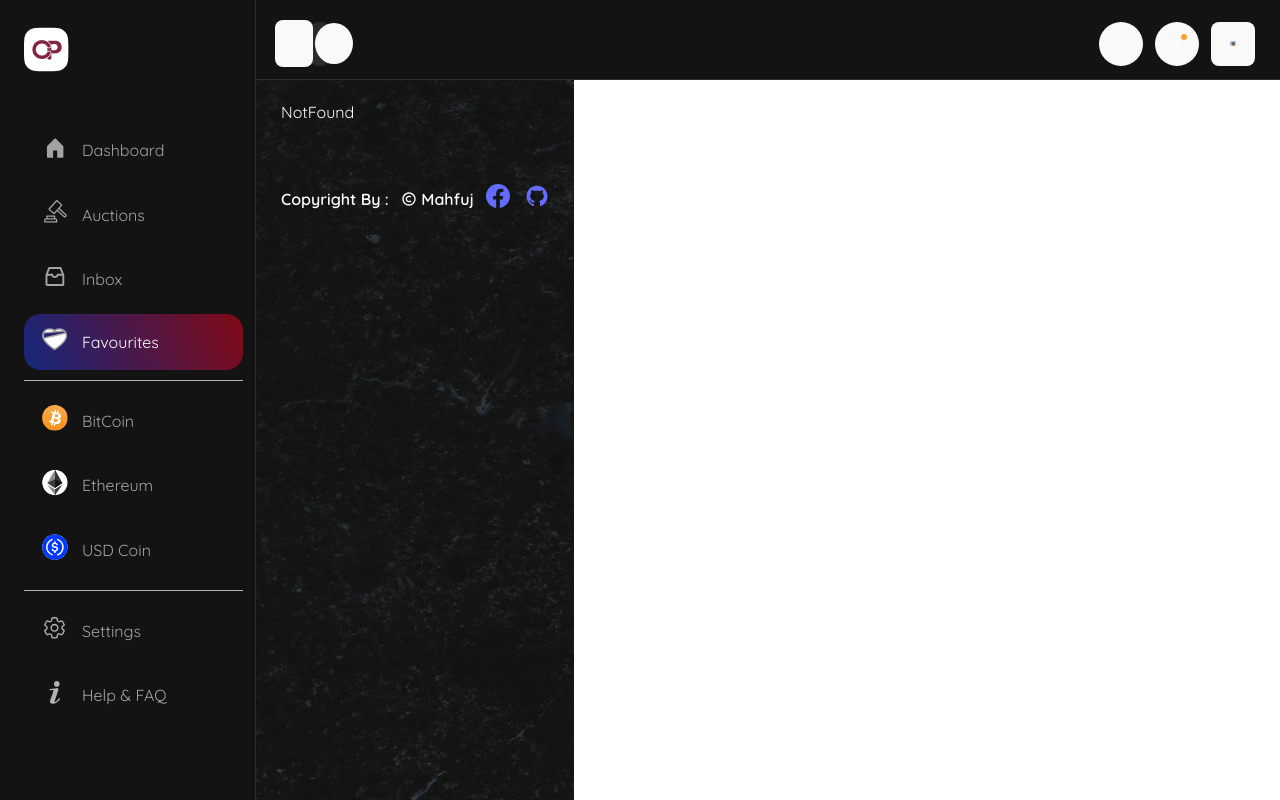
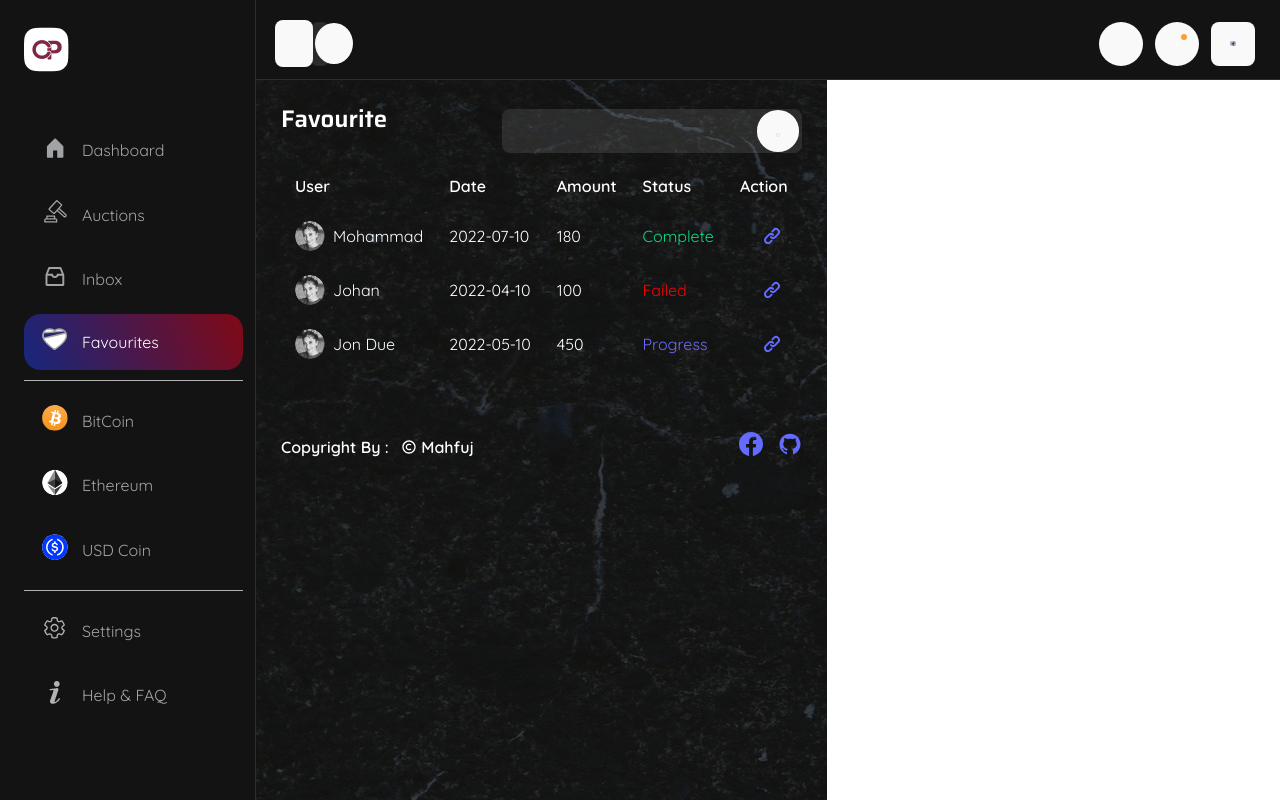
Before and after one commit to mahfuj890/NFT-Dashboard-React, a React (Vite) app: page /favourites in a window 1280 px wide. Built offline with nearby package versions, Linux system fonts and the light colour scheme.

Commit message:
favourite page

```diff
--- a/src/App.jsx
+++ b/src/App.jsx
@@ -15,6 +15,7 @@ import { SliderContextProvider } from "./Context/SliderContext";
 import { AuctionsTableContenxtProvider } from "./Context/AuctionsTableContenxt";
 import { FormContextProvider } from "./Context/FormContext";
 import Inbox from "./Pages/Inbox";
+import Favourites from "./Pages/Favourites";
 function App() {
   return (
     <div
@@ -30,6 +31,7 @@ function App() {
                   <Route index element={<Dashboard />} />
                   <Route path="auctions" element={<Auctions />} />
                   <Route path="inbox" element={<Inbox /> } />
+                  <Route path="favourites" element={<Favourites /> } />
                   <Route path="*" element={<NotFound />} />
                 </Route>
               </Routes>
--- /dev/null
+++ b/src/Data/FavouriteUserData.js
@@ -0,0 +1,52 @@
+export const FavouriteUserHeaderData = [
+  {
+    id: 1,
+    title: "User",
+  },
+  {
+    id: 2,
+    title: "Date",
+  },
+  {
+    id: 3,
+    title: "Amount",
+  },
+  {
+    id: 4,
+    title: "Status",
+  },
+  {
+    id: 5,
+    title: "Action",
+  },
+];
+
+const FavouriteUserData = [
+  {
+    id: 1,
+    userImg: "../../src/assets/images/dashboard/top_actions_user.png",
+    userName: "Mohammad",
+    date: "2022-07-10",
+    ammout: 180,
+    status: "Complete",
+  },
+  {
+    id:2 ,
+    userImg: "../../src/assets/images/dashboard/top_actions_user.png",
+    userName: "Johan",
+    date: "2022-04-10",
+    ammout: 100,
+    status: "Failed",
+
+  },
+  {
+    id:3 ,
+    userImg: "../../src/assets/images/dashboard/top_actions_user.png",
+    userName: "Jon Due",
+    date: "2022-05-10",
+    ammout: 450,
+    status: "Progress",
+
+  },
+];
+export default FavouriteUserData;
--- /dev/null
+++ b/src/Pages/Favourites.jsx
@@ -0,0 +1,86 @@
+import SearchBox from "../Components/Form/SearchBox";
+import PageTitle from "../Components/PageTitle";
+import FavouriteUserData, {
+  FavouriteUserHeaderData,
+} from "../Data/FavouriteUserData";
+import { HiLink } from "react-icons/hi";
+import { Link } from "react-router-dom";
+function Favourites() {
+  return (
+    <section className="favourite_wrapper">
+      <div className="d-flex-between">
+        <PageTitle text="Favourite"  />
+        <SearchBox />
+      </div>
+      <div className="table_wrapper">
+        <div className="tabler_inner_area">
+          {FavouriteUserData.length > 0 ? (
+            <table>
+              <thead>
+                <tr>
+                  {FavouriteUserHeaderData.map((item) => {
+                    return (
+                      <th key={item.id}>
+                        <h4 key={item.id}>{item.title}</h4>
+                      </th>
+                    );
+                  })}
+                </tr>
+              </thead>
+              <tbody>
+                {FavouriteUserData.map((item) => {
+                  return (
+                    <tr key={item.id}>
+                      <td>
+                        <div className="user_img_grid">
+                          <img src={item.userImg} alt="user img" />
+                          <h4>{item.userName} </h4>
+                        </div>
+                      </td>
+                      <td>
+                        <h4>{item.date} </h4>
+                      </td>
+                      <td>
+                        <h4>{item.ammout} </h4>
+                      </td>
+                      <td>
+                        <h4
+                          className={`${
+                            item.status.toLowerCase() == "complete"
+                              ? "complete"
+                              : ""
+                          } ${
+                            item.status.toLowerCase() == "failed"
+                              ? "failed"
+                              : ""
+                          } ${
+                            item.status.toLowerCase() == "progress"
+                              ? "progress"
+                              : ""
+                          }`}
+                        >
+                          {item.status}
+                        </h4>
+                      </td>
+                      <td>
+                        <div className="actions_list">
+                          <Link to={"/"}>
+                            <HiLink size={20} />
+                          </Link>
+                        </div>
+                      </td>
+                    </tr>
+                  );
+                })}
+              </tbody>
+            </table>
+          ) : (
+            <h4>There is no data</h4>
+          )}
+        </div>
+      </div>
+    </section>
+  );
+}
+
+export default Favourites;
--- a/src/Pages/Inbox.jsx
+++ b/src/Pages/Inbox.jsx
@@ -6,6 +6,7 @@ import { IoIosCall } from "react-icons/io";
 import { RiSendPlaneFill, RiMenu3Line } from "react-icons/ri";
 import { BsFillInfoCircleFill } from "react-icons/bs";
 import OutSideDetectHook from "../Hooks/OutSideDetectHook";
+import PageTitle from "../Components/PageTitle";
 
 function Inbox() {
   const [messageText, setMessageText] = useState({
@@ -42,8 +43,6 @@ function Inbox() {
     ],
   });
   const [message, setMessage] = useState(false);
-  console.log("from top", messageText, typeof messageText);
-
   const handleShowMessage = (item) => {
     {
       let filterData = MessageTextData.filter((data) => {
@@ -63,6 +62,7 @@ function Inbox() {
   };
   return (
     <section className="inbox_wrapper">
+      <PageTitle text={"Inbox"} />
       <div className="inbox_grid">
         {
           <OutSideDetectHook outsideHooks={() => setMessage(false)}>
--- a/src/assets/sass/base/_comon.scss
+++ b/src/assets/sass/base/_comon.scss
@@ -594,7 +594,7 @@ input[type="number"] {
     justify-content: end;
     flex-wrap: wrap;
     gap: 7px 10px;
-    button {
+    button,a {
       display: flex;
       align-items: center;
       justify-content: center;
--- a/src/assets/sass/pages/_others.scss
+++ b/src/assets/sass/pages/_others.scss
@@ -3,3 +3,8 @@
         max-width: 300px;
     }
 }
+.favourite_wrapper{
+    .search_form_area {
+        max-width: 300px;
+    }
+}
--- a/src/assets/sass/style.css
+++ b/src/assets/sass/style.css
@@ -894,6 +894,10 @@
 }
 
 .auctions_wrapper .search_form_area {
+  max-width: 300px;
+}
+
+.favourite_wrapper .search_form_area {
   max-width: 300px;
 }
 
@@ -1819,7 +1823,7 @@ input[type=number] {
   flex-wrap: wrap;
   gap: 7px 10px;
 }
-.table_wrapper .actions_list button {
+.table_wrapper .actions_list button, .table_wrapper .actions_list a {
   display: flex;
   align-items: center;
   justify-content: center;
@@ -1837,7 +1841,7 @@ input[type=number] {
   -ms-transition: all 0.5s ease-in-out;
   -o-transition: all 0.5s ease-in-out;
 }
-.table_wrapper .actions_list button:hover {
+.table_wrapper .actions_list button:hover, .table_wrapper .actions_list a:hover {
   background-color: #A9A9A9;
 }
 
```
Also changed, not shown: 1 other file (tests, documents, lock files or other folders).
